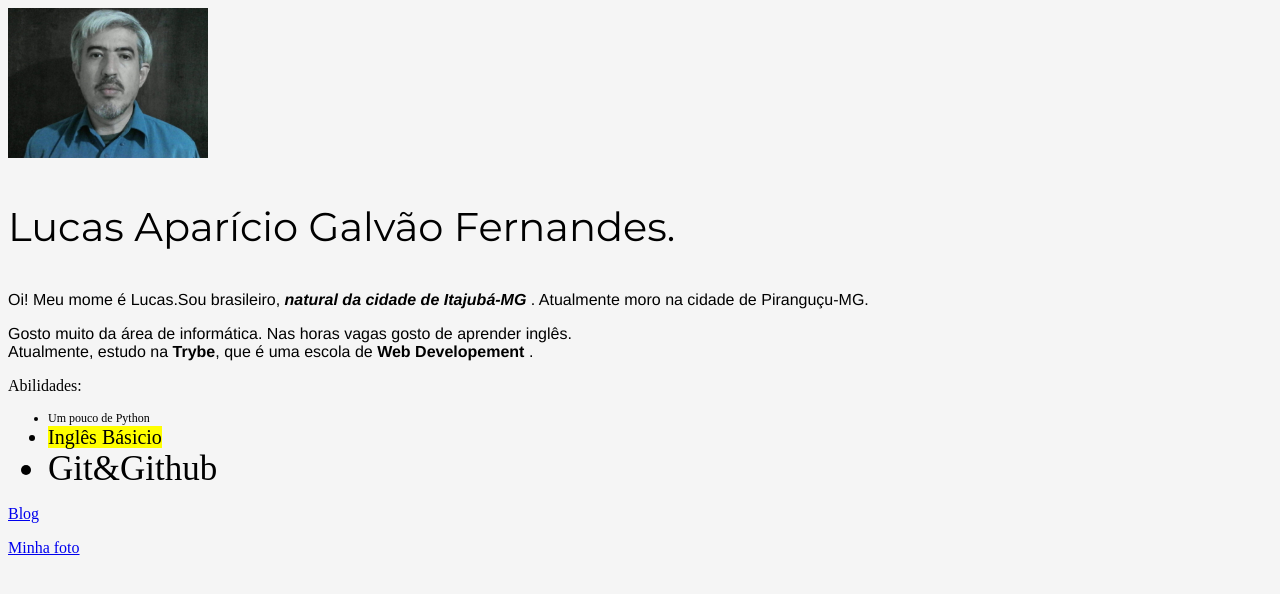
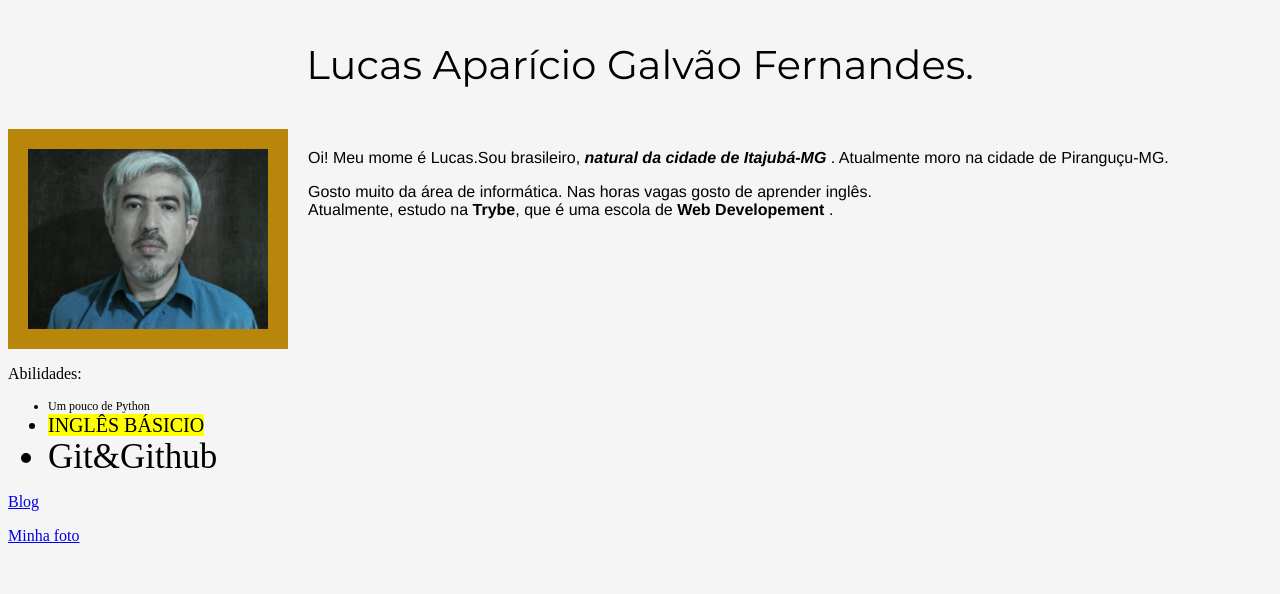
Before and after one commit to lucas852757/lucas852757.github.io, a plain HTML site: page index.html in a window 1280 px wide. Drawn offline with Linux system fonts and the light colour scheme.

Commit message:
Portifólio terminado

```diff
--- a/index.html
+++ b/index.html
@@ -10,48 +10,24 @@
 	<link
 		href="https://fonts.googleapis.com/css2?family=Montserrat:ital,wght@0,100;0,200;0,300;0,400;0,500;0,600;0,700;0,800;0,900;1,100;1,200;1,300;1,400;1,500;1,600;1,700;1,800&display=swap"
 		rel="stylesheet">
-	<style>
-		body {
-			background-color: whitesmoke
-		}
-
-		.tamanho12 {
-			font-size: 12px;
-		}
-
-		.tamanho20 {
-			font-size: 20px;
-		}
-
-		.tamanho30 {
-			font-size: 35px;
-		}
-
-		.fonte-nome {
-			font-family: Montserrat, serif;
-			font-size: 40px;
-		}
-
-		.fonte-texto {
-			font-family: 'Franklin Gothic Medium', 'Arial Narrow', Arial, sans-serif;
-		}
-
-		.font-width-bold {
-			font-weight: bold;
-		}
-	</style>
+	<link rel="stylesheet" href="style.css">
 	<title>Meu portifólio</title>
 </head>
 
 <body>
-	<img src="imagens/2021-09-18-170236.jpg" alt="Estudante da Trybe." width=200px id="imagem">
-	<p class="fonte-nome">Lucas Aparício Galvão Fernandes.</p>
+	<div>
+		<p class="fonte-nome centraliza">Lucas Aparício Galvão Fernandes.</p>
+
+		<div class="descricao">
+			<img src="imagens/2021-09-18-170236.jpg" alt="Estudante da Trybe." height=180px id="imagem">
 			<p class="fonte-texto">Oi! Meu mome é Lucas.Sou brasileiro, <em class="font-width-bold">natural da cidade de
 					Itajubá-MG</em> . Atualmente moro na cidade de Piranguçu-MG.
 			</p>
 			<p class="fonte-texto">
 				</pclass>Gosto muito da área de informática. Nas horas vagas gosto de aprender inglês.<br>
 				Atualmente, estudo na <strong>Trybe</strong>, que é uma escola de <strong>Web Developement</strong> . </p>
+		</div>
+	</div>
 
 	<p>Abilidades:</p>
 	<ul>
--- /dev/null
+++ b/style.css
@@ -0,0 +1,52 @@
+
+		body {
+			background-color: whitesmoke
+		}
+
+		.tamanho12 {
+			font-size: 12px;
+		}
+
+		.tamanho20 {
+			font-size: 20px;
+		}
+
+		.tamanho30 {
+			font-size: 35px;
+		}
+
+		.fonte-nome {
+			font-family: Montserrat, serif;
+			font-size: 40px;
+		}
+
+		.fonte-texto {
+			font-family: 'Franklin Gothic Medium', 'Arial Narrow', Arial, sans-serif;
+		}
+
+		.font-width-bold {
+			font-weight: bold;
+		}
+    .descricao {
+      height: 220px;
+    }
+
+    #imagem {
+      float:left;
+      padding: 20px;
+      background-color:darkgoldenrod;
+    }
+
+    .centraliza {
+      text-align: center;
+    }
+
+  div div p {
+    position: relative;
+    top: 20px;
+    left: 20px;
+  }
+
+  ul li:nth-child(even) {
+    text-transform: uppercase;
+  }
```
Lines whose indentation alone changed are shown as unchanged.
